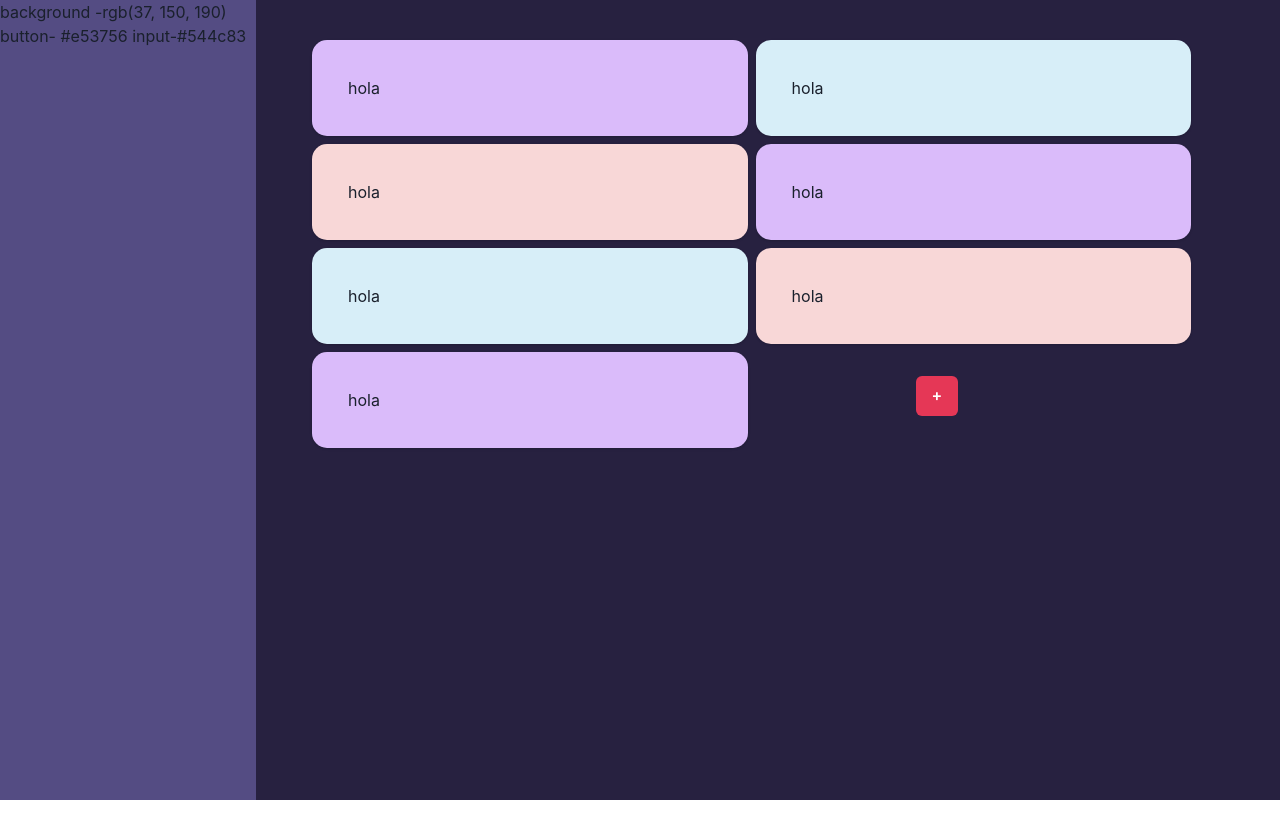
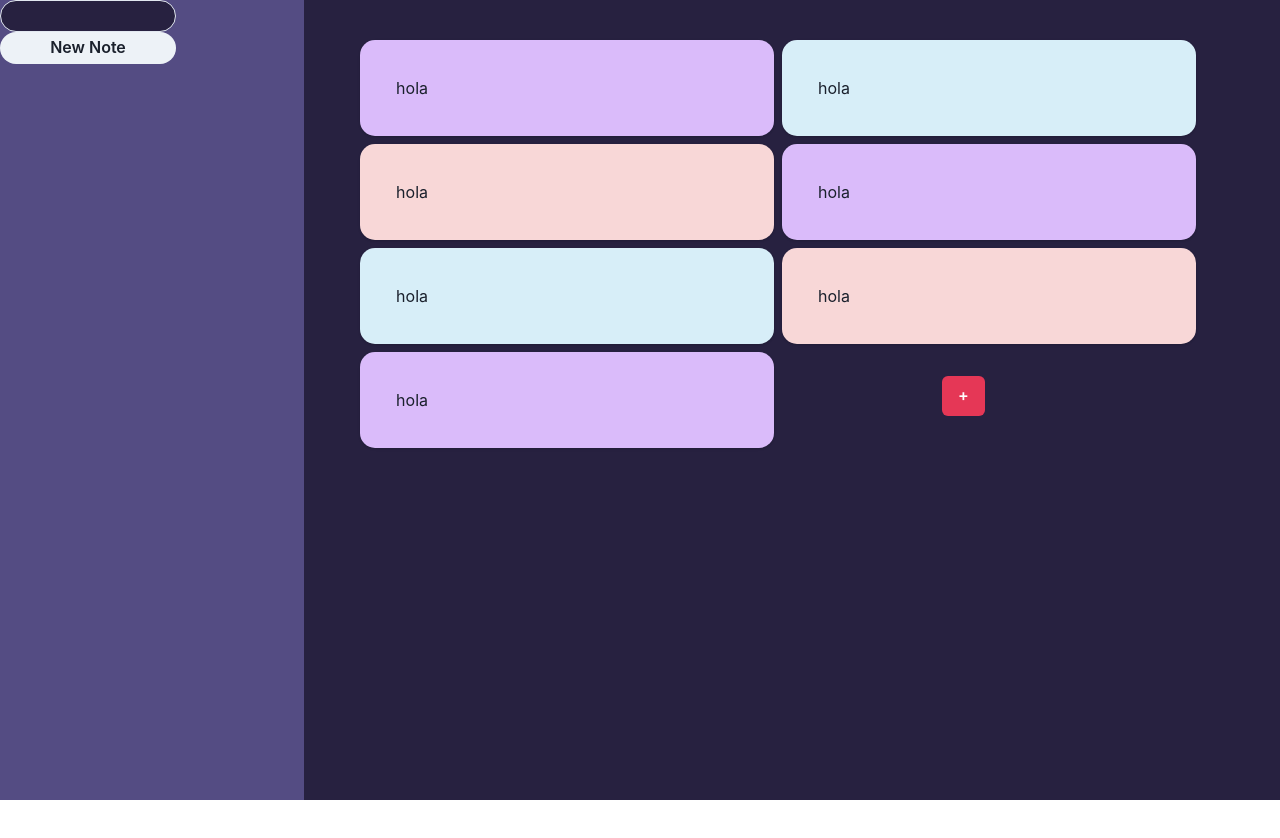
Before and after one commit to akareagwom/note-pal, a React (Vite) app: page /Layout in a window 1280 px wide. Built offline with nearby package versions, Linux system fonts and the light colour scheme.

Commit message:
side bar

```diff
--- a/src/components/Layout.tsx
+++ b/src/components/Layout.tsx
@@ -6,7 +6,7 @@ import { Box, Flex } from '@chakra-ui/react';
 const Layout: React.FC = () => {
   return (
     <Box display={'flex'}   gap={0} >
-      <Box  w={'20%'}>
+      <Box  w={'25%'}>
         <NavBar/>
       </Box>
 
--- a/src/components/NavBar.tsx
+++ b/src/components/NavBar.tsx
@@ -4,7 +4,8 @@ import { Box, Drawer, DrawerBody, List, ListItem ,DrawerFooter,
     DrawerContent,
     DrawerCloseButton,
     Button,
-    useDisclosure
+    useDisclosure,
+    Input
   } from "@chakra-ui/react";
 
 
@@ -14,11 +15,8 @@ import { Box, Drawer, DrawerBody, List, ListItem ,DrawerFooter,
 const NavBar =()=>{
     return (
         <Box h={'100vh'} bg={'#544c83'}>
-
-
-     background -rgb(37, 150, 190)
-     button- #e53756
-     input-#544c83
+            <Input p={0} borderRadius={20} h={8} w={'44'} bg={'#272140'} />
+            <Button p={0}  borderRadius={20} h={8} w={'44'}>New Note</Button>
         </Box>
     )
 }
```
